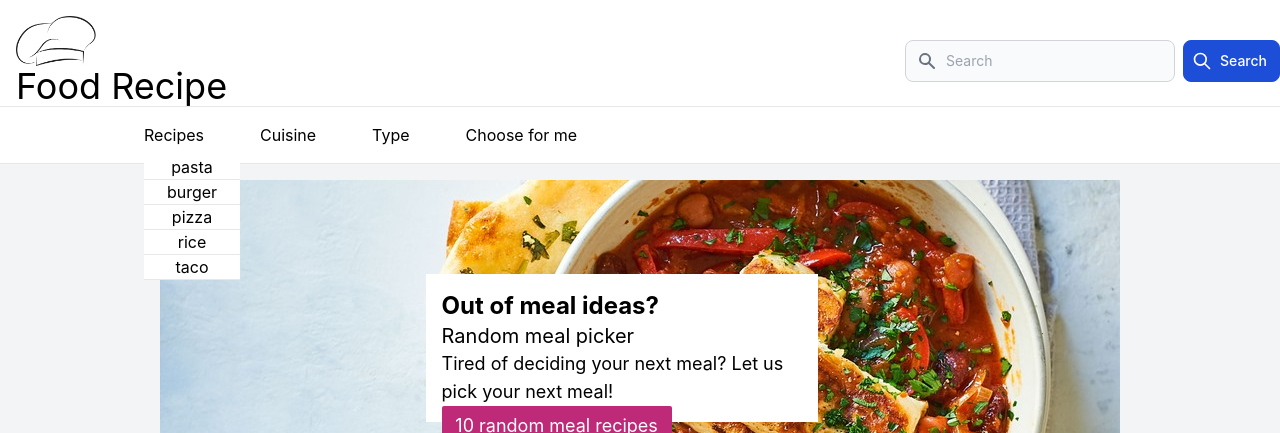
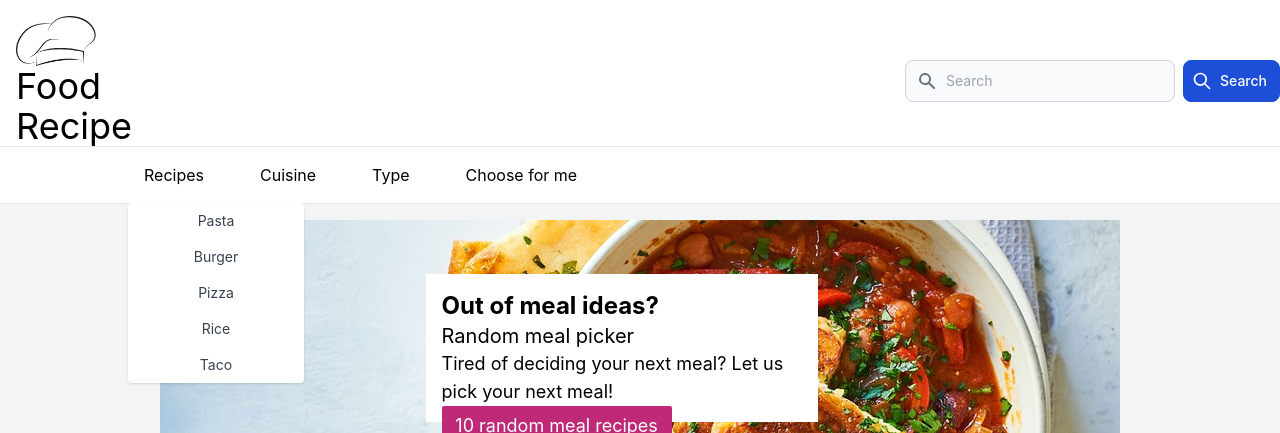
Before and after one commit to iamjaykang/recipe-app, a React (Create React App) app in the folder client/: page / in a window 1280 px wide. Both pictures are taken after a click on the item "Recipes". Shown: the top 433 px of the page. Built offline with nearby package versions, Linux system fonts and the light colour scheme; no server answers.

Commit message:
style changes

```diff
--- a/client/src/components/Header/Header.jsx
+++ b/client/src/components/Header/Header.jsx
@@ -7,8 +7,8 @@ const Header = ({}) => {
     <div className="container mx-auto mt-4">
       <header>
         <div className="flex flex-row">
-          <div className="flex-1 ml-4">
-            <Link to='/'>
+          <div className="flex-1 max-w-[12rem] ml-4">
+            <Link to='/' className="">
             <img src={logo} className="w-20" />
             <span><h2 className="text-4xl text-left">Food Recipe</h2></span>
             </Link>
--- a/client/src/components/Navbar/Navbar.jsx
+++ b/client/src/components/Navbar/Navbar.jsx
@@ -18,11 +18,11 @@ const Navbar = ({ setQuery }) => {
         <ul className="flex pl-36 gap-14 border-y py-4">
           <li onClick={handleDropDown} className='cursor-pointer'>Recipes</li>
           {dropDown ? (
-            <div className="absolute mt-8 bg-white w-24">
-              <ul className="cursor-pointer">
+            <div className="absolute mt-10 left-32 bg-white z-10 w-44 bg-white rounded divide-y divide-gray-100 shadow dark:bg-gray-700 dark:divide-gray-600">
+              <ul className="cursor-pointer text-sm text-gray-700 dark:text-gray-200">
                 {meals.map((meal, index) => (
-                  <li key={meal} onClick={() => setQuery(meal)} className="border-b">
-                    <Link to='/'>{meal}</Link>
+                  <li key={meal} onClick={() => setQuery(meal)} className="block py-2 px-4 first:rounded-t last:rounded-b hover:bg-gray-100 hover:font-bold dark:hover:bg-gray-600 dark:hover:text-white">
+                    <Link to='/'>{meal.charAt(0).toUpperCase() + meal.slice(1)}</Link>
                   </li>
                 ))}
               </ul>
```
